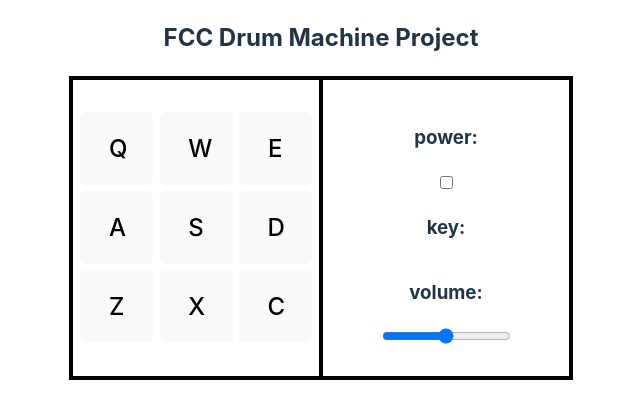
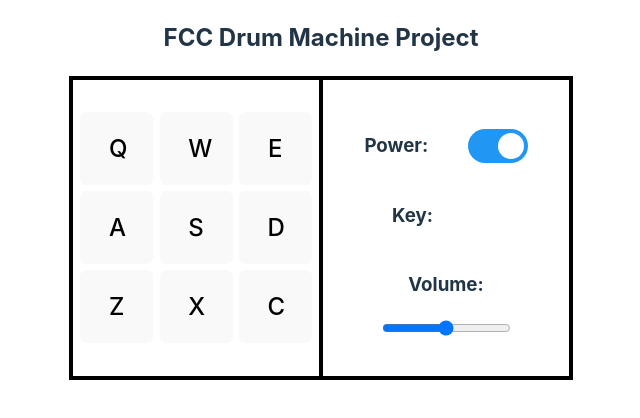
Before and after one commit to Joltheim/freeCodeCamp, a React (Vite) app in the folder Front End Libraries/P3-Drum-Machine/React-Drum-Machine/: page / in a window 1280 px wide. Shown: the top 418 px of the page, without its empty margins (319-959 px from the left). Built offline with nearby package versions, Linux system fonts and the light colour scheme.

Commit message:
completed drum machine project

```diff
--- a/Front End Libraries/P3-Drum-Machine/React-Drum-Machine/src/App.jsx
+++ b/Front End Libraries/P3-Drum-Machine/React-Drum-Machine/src/App.jsx
@@ -4,31 +4,24 @@
 function App() {
   const [display, setDisplay] = useState('')
   const [volume, setVolume] = useState(0.5)
+  const [power, setPower] = useState(true)
 
+  //Query document and play audio if soundclip found ♪ ♫ ♪
   const playSound = (id) => {
-    const audioElement = document.getElementById(id);
-    console.log(id)
-    console.log(audioElement)
-    if (audioElement) {
-      audioElement.currentTime = 0;
-      audioElement.volume = volume;
-      audioElement.play();
+    if (!power) {
+      return
+    }
+    const audioParentElement = document.getElementById(id);
+    const audioChildElement = audioParentElement.querySelector('audio')
+    if (audioChildElement) {
+      audioChildElement.currentTime = 0;
+      audioChildElement.volume = volume;
+      audioChildElement.play();
       setDisplay(id);
     } else {
-      console.log('not found')
+      console.log('audio not found')
     }
   };
-
-  // const playSound = (id) => {
-  //   const soundFound = soundClips.find(clip => clip.id === id)
-  //   if(soundFound) {
-  //     const audio = new Audio(soundFound.audio);
-  //         audio.volume = volume
-  //         audio.play();
-  //         console.log(audio)
-  //         setDisplay(soundFound.id)
-  //   }
-  // }
 
   //Handle Key Presses for Drumpad
   useEffect(() => {
@@ -110,18 +103,25 @@
           </div>
         </div>
         <div className='flex-column'>
-          <div className='power-switch'>
-            <h3>power:</h3>
-            <input max='1' min='0' type='checkbox'></input>
+          <div className="flex-row">
+              <h3>Power:</h3>
+              <label className="toggle-switch">
+                <input checked={power} onChange={() => setPower(!power)} type="checkbox"/>
+                <span className="slider"></span>
+              </label>
           </div>
-          <h3 id='display'>key: {display}</h3>
-          <div className='volume-slider'>
-            <h3>volume:</h3>
-            <input max='1' min='0' type='range' step='.01' value={volume} onChange={(e) => setVolume(parseFloat(e.target.value))}></input>
+          <div className='flex-row'>
+            <h3>Key:</h3>
+            <h3 id='display'>{display}</h3>
+          </div>
+          <div className='flex-row'>
+            <div className='volume-slider'>
+              <h3>Volume:</h3>
+              <input max='1' min='0' type='range' step='.01' value={volume} onChange={(e) => setVolume(parseFloat(e.target.value))}></input>
+            </div>
           </div>
         </div>
       </div>
-
     </>
   )
 }
@@ -131,5 +131,5 @@
 //Todo
 //1. Add unique IDs to sound array & change reference - done
 //2. add an event listener to page that enables keypress - done
-//3. Run FCC tests and update as needed to pass (tests 5 & 6 are a nightmare to troubleshoot)
-//4. Flesh Out Right Side Column with appropriate content
+//3. Run FCC tests and update as needed to pass - done
+//4. Flesh Out Right Side Column with appropriate content - done
--- a/Front End Libraries/P3-Drum-Machine/React-Drum-Machine/src/index.css
+++ b/Front End Libraries/P3-Drum-Machine/React-Drum-Machine/src/index.css
@@ -89,3 +89,49 @@
     background-color: #f9f9f9;
   }
 }
+
+.toggle-switch {
+  position: relative;
+  display: inline-block;
+  width: 60px;
+  height: 34px;
+  margin-top: 15px;
+}
+
+.toggle-switch input {
+  opacity: 0;
+  width: 0;
+  height: 0;
+}
+
+.slider {
+  position: absolute;
+  cursor: pointer;
+  top: 0;
+  left: 0;
+  right: 0;
+  bottom: 0;
+  background-color: #ccc;
+  transition: 0.4s;
+  border-radius: 30px;
+}
+
+.slider:before {
+  position: absolute;
+  content: "";
+  height: 26px;
+  width: 26px;
+  left: 4px;
+  bottom: 4px;
+  background-color: white;
+  transition: 0.4s;
+  border-radius: 50%;
+}
+
+input:checked + .slider {
+  background-color: #2196F3;
+}
+
+input:checked + .slider:before {
+  transform: translateX(26px);
+}
```
